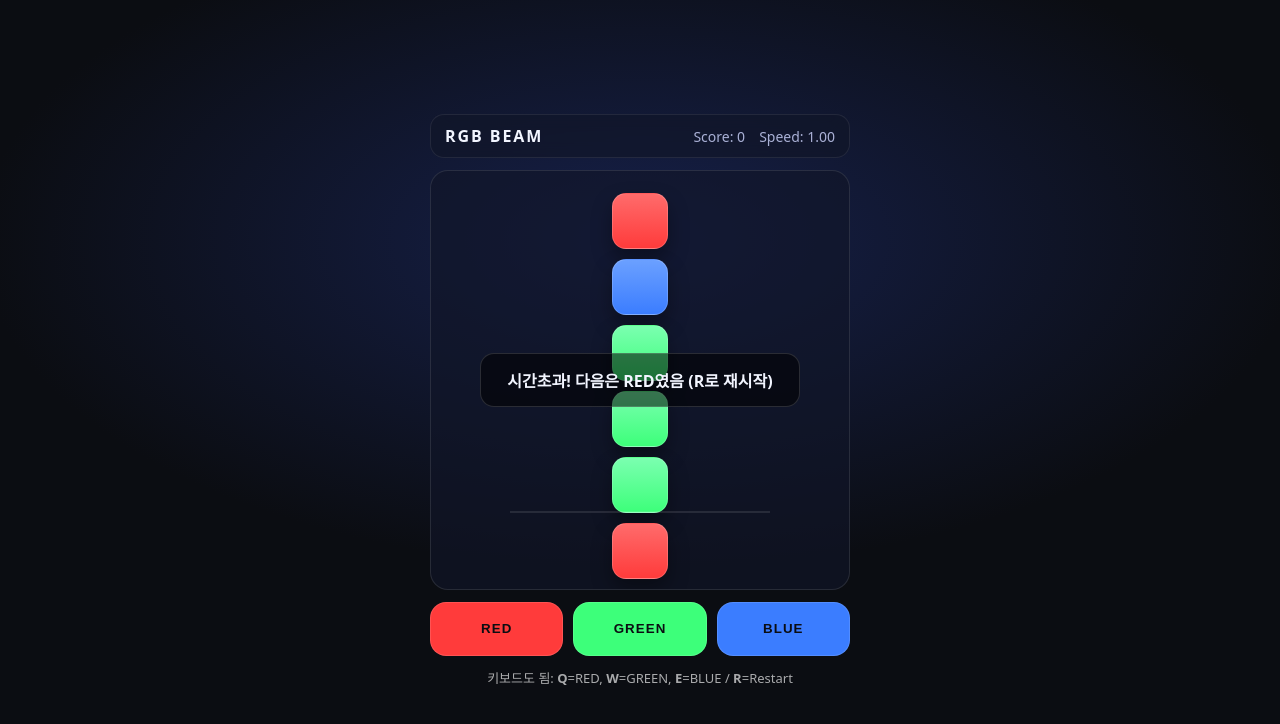
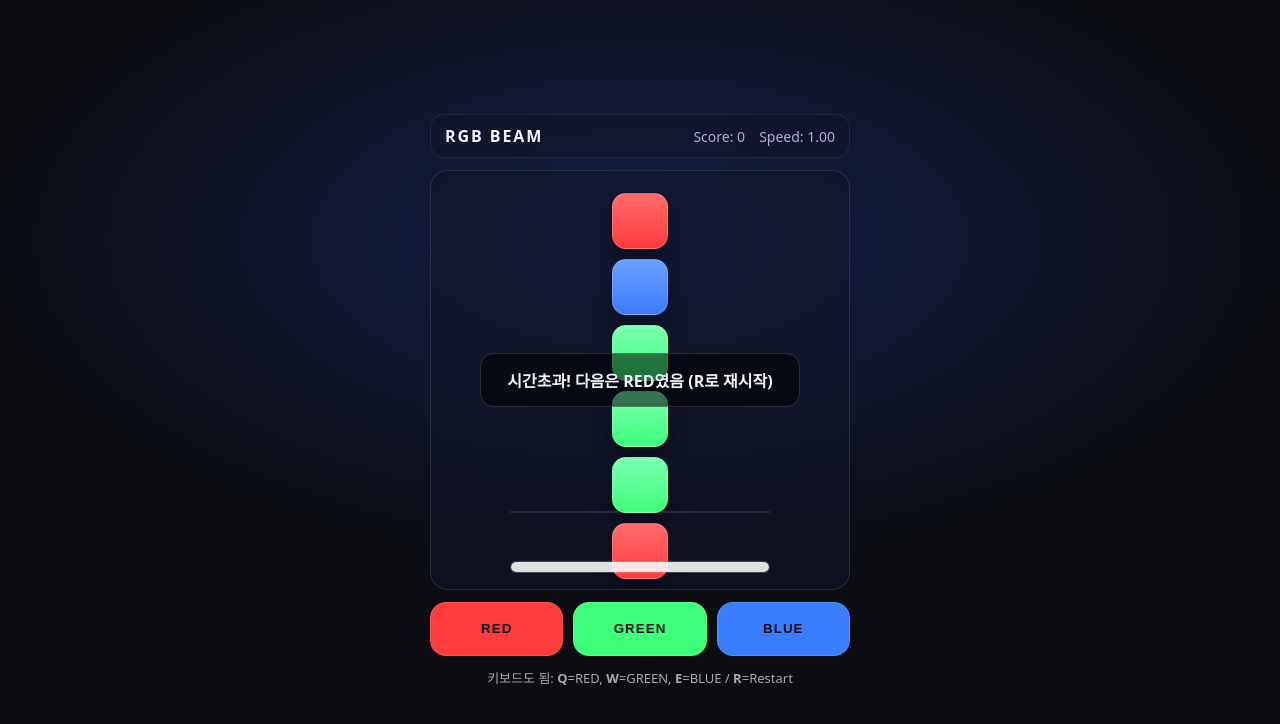
Before and after one commit to 1llab/lets_kill_rgb, a plain HTML site: page index.html in a window 1280 px wide. Drawn offline with Linux system fonts and the light colour scheme.

Commit message:
gay g bar Update style.css

```diff
--- a/style.css
+++ b/style.css
@@ -172,3 +172,25 @@ body {
 }
 
 .hidden { display: none; }
+
+/* ✅ Timer Gauge Bar */
+#timerBarWrap {
+  position: absolute;
+  left: 50%;
+  bottom: 16px;
+  transform: translateX(-50%);
+  width: var(--laneW);
+  height: 12px;
+  border-radius: 999px;
+  background: rgba(255,255,255,0.12);
+  border: 1px solid rgba(255,255,255,0.10);
+  overflow: hidden;
+}
+
+#timerBar {
+  height: 100%;
+  width: 100%;
+  border-radius: 999px;
+  background: rgba(255,255,255,0.85);
+  transition: width 50ms linear;
+}
```
